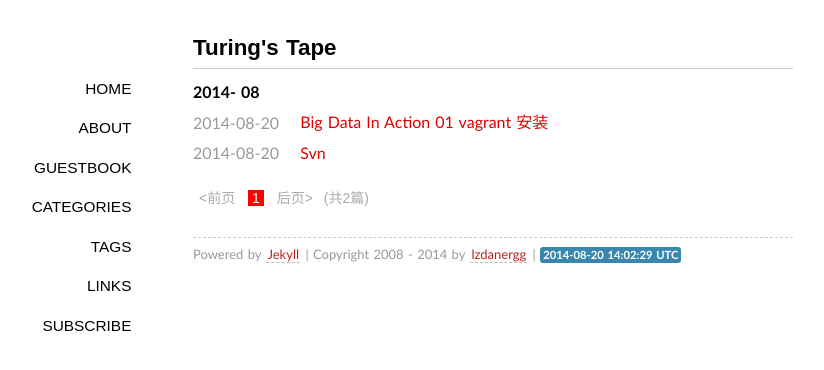
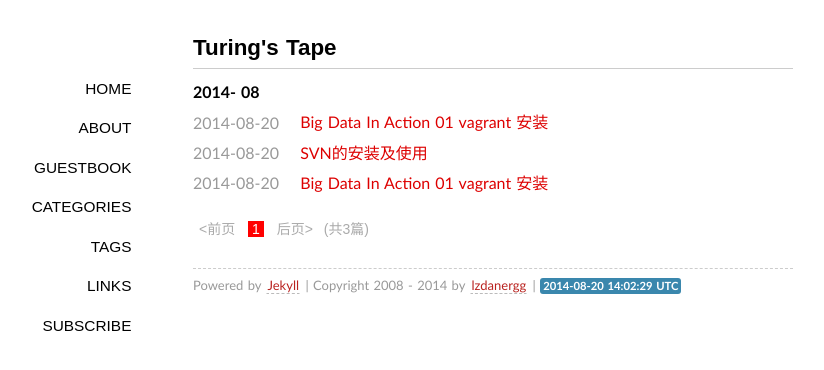
Before and after one commit to LZDANERGG/lzdanergg.github.io, a Jekyll site: the page built from index.html, in a window 1280 px wide. Shown: the top 370 px of the page, without its empty margins (147-971 px from the left). Built offline with Jekyll 4.4.1, drawn with Linux system fonts in a browser that asks for light colours; some web fonts are replaced; Markdown is read by kramdown in place of the engine named in the settings; the list of posts is cut into pages by our own code; some of the changed lines change nothing that is shown.

Commit message:
no message

```diff
--- /dev/null
+++ b/_posts/20140820/2014-08-20-Big-HelloBlog.md
@@ -0,0 +1,12 @@
+---
+layout: post
+title: Big Data In Action 01 vagrant 安装
+description: 大数据实战系列01 vagarnt安装。
+categories:
+- Hadoop
+tags:
+- vagrant
+---
+
+
+##我的第一篇Blog
--- a/_posts/20140820/2014-08-20-SVN.md
+++ b/_posts/20140820/2014-08-20-SVN.md
@@ -1,102 +1,52 @@
 ---
+layout: post
+title: SVN的安装及使用
+description: SVN的安装及使用
+categories:
+- HALA
+tags:
+- HHH
+---
+##SVN服务端的安装与使用过程
+###安装部分
+1. 点击VisualSVN-Server-2.7.7.msi，进入安装
 
+2. 选择next，如果端口号被占用，换个没有被占用的
 
-
-
-
-
-
-##SVN服务端的安装与使用过程
-
-
-
-
-
-
-
-###安装部分
-
-+ 1.点击VisualSVN-Server-2.7.7.msi，进入安装
-
-+ 2.选择next，如果端口号被占用，换个没有被占用的
-
-+ 3.安装完成
+3. 安装完成
 
 ###使用部分(安装SVN服务端)
 
-+ ####1.创建User
-
-	（1）	点击右键选择Create Users
-
-    （2）	输入用户名和密码（最好用户名不要用汉字）
-
-+ ####2.创建Groups
-
-	（1）	点击右键选择Create Groups
-
-    （2）	输入Group name(最好也别用汉字)
-
-    （3）	然后选择Add按钮加入前面创建的User，需要一一个的手动加入
-
-![groups][/image/20140820/1.png]
-
-+ ####3.创建Repositories
-
-	（1）	选中Repositories，点击右键，选择第一项
-
-	（2）	输入创建的名称CloudAtlas
-
-![aa][/image/20140820/2.png]
-
-	（3）	然后一直点击next，知道结束
-
-	（4）	选择刚才创建的CloudAtlas，右键，然后新建，点击Folder，加入新的文件夹
-
-	（5）	选择刚才创建的CloudAtlas，右键，选择第三项Properties,为该指定用户，并且为用户指定相应的权限
-
-![bb][/image/20140820/3.png]
-
-+ ####4.SVN在电脑上的下载，删除，更改的操作
-
-	（1）双击TortoiseSVN-1.8.7.25475-x64-svn-1.8.9.msi进入安装
-
-	（2）在电脑上新建文件夹，命名CloudAtlas
-
-	（3）点击右键选择SVN Checkout，出现一下界面，第一排填CloudAtlas的地址，点击OK
-
-![cc][/image/20140820/4.png]
-
-	（4）在刚才创建的的文件夹CloudAtlas，将会出现下载的东西
-
-	（5）文件的添加，选择文件夹CloudAtlas中的共享，进入后，将添加的文档添加，然后点击右键选择SVN commit，出现上传的文件，选择，点击OK
-
-![dd][/image/20140820/5.png]
-
-	（6）	文件的修改，和文件的添加一样，只不过把修改的文档改变后要保存
-
-	（7）	文件的删除。点击右键，选择TortoiseSVN，选择Deleted
-
-	（8）	查看SVN的修改，点击TortoiseSVN，选择show log
-
-![ee][/image/20140820/6.png]
-
-	(9)   查看改变前后文档的区别，选择改变了的文档，点击右键，选择TortoiseSVN，再选择第一项，出现以下界面
-![ww][/image/20140820/7.png]
+1. **创建User**
+    + 点击右键选择Create Users
+    + 输入用户名和密码（最好用户名不要用汉字）
+2. **创建Groups**
+    + 点击右键选择Create Groups
+    + 输入Group name(最好也别用汉字)
+    + 然后选择Add按钮加入前面创建的User，需要一一个的手动加入
+     ![groups](/image/20140820/1.png)
+3. **创建Repositories**
+    + 选中Repositories，点击右键，选择第一项
+    +	输入创建的名称CloudAtlas
+      ![aa](/image/20140820/2.png)
+    + 然后一直点击next，知道结束
+    + 选择刚才创建的CloudAtlas，右键，然后新建，点击Folder，加入新的文件夹
+    + 选择刚才创建的CloudAtlas，右键，选择第三项Properties,为该指定用户，并且为用户指定相应的权限
+     ![bb](/image/20140820/3.png)
+4. **SVN在电脑上的下载，删除，更改的操作**
+    + 双击TortoiseSVN-1.8.7.25475-x64-svn-1.8.9.msi进入安装
+    + 在电脑上新建文件夹，命名CloudAtlas
+    + 点击右键选择SVN Checkout，出现一下界面，第一排填CloudAtlas的地址，点击OK
+        ![cc](/image/20140820/4.png)
+	+ 在刚才创建的的文件夹CloudAtlas，将会出现下载的东西
+	+ 文件的添加，选择文件夹CloudAtlas中的共享，进入后，将添加的文档添加，然后点击右键选择SVN commit，出现上传的文件，选择，点击OK
+        ![dd](/image/20140820/5.png)
+	+ 文件的修改，和文件的添加一样，只不过把修改的文档改变后要保存
+	+ 文件的删除。点击右键，选择TortoiseSVN，选择Deleted
+	+ 查看SVN的修改，点击TortoiseSVN，选择show log
+        ![ee](/image/20140820/6.png)
+	+ 查看改变前后文档的区别，选择改变了的文档，点击右键，选择TortoiseSVN，再选择第一项，出现以下界面
+        ![ww](/image/20140820/7.png)
 
 
-
-
-
-[1]: 1.png
-
-[2]: 2.png
-
-[3]: 3.png
-
-[4]: 4.png
-
-[5]: 5.png
-
-[6]: 6.png
-
 [7]: 7.png
```
